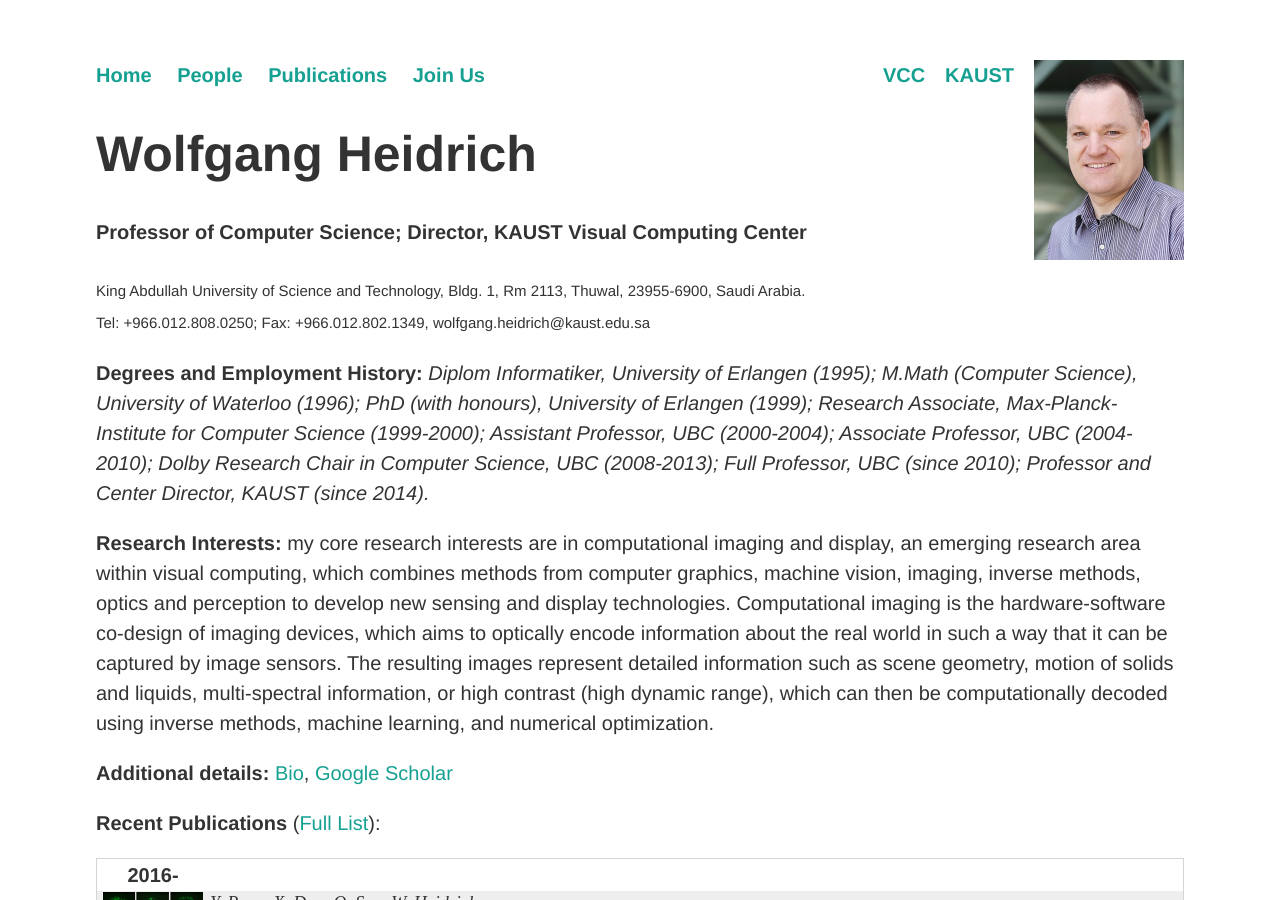
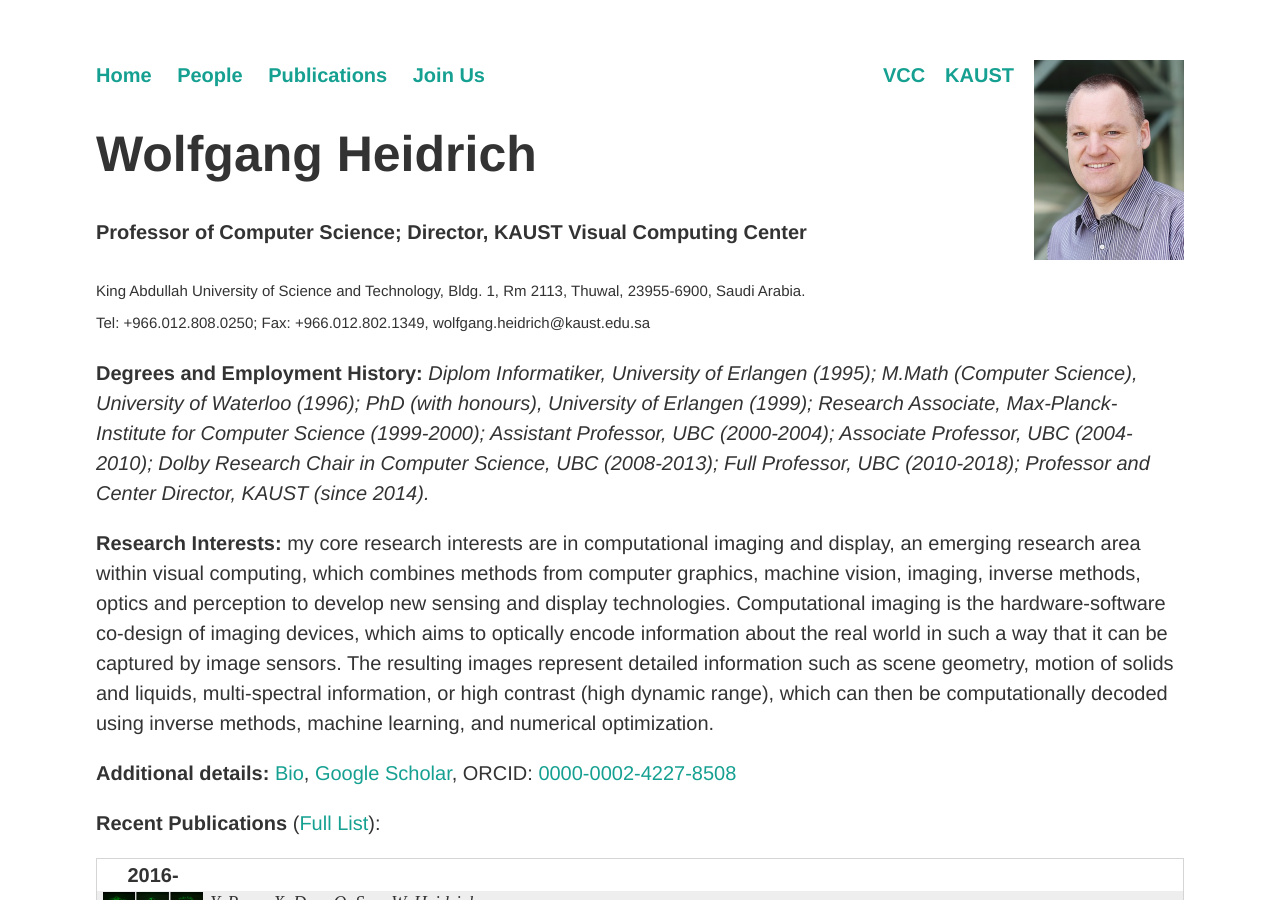
Before and after one commit to vccimaging/vccimaging.github.io, a Jekyll site: the page built from People/heidriw/index.html, in a window 1280 px wide and 900 px high. Built offline with Jekyll 4.4.1, drawn with Linux system fonts in a browser that asks for light colours.

Commit message:
Update index.html

```diff
--- a/People/heidriw/index.html
+++ b/People/heidriw/index.html
@@ -12,11 +12,11 @@ height: 200
 <span style="font-size:75%;">King Abdullah University of Science and Technology, Bldg. 1, Rm 2113, Thuwal, 23955-6900, Saudi Arabia.<br>
   Tel: +966.012.808.0250; Fax: +966.012.802.1349, wolfgang.heidrich@kaust.edu.sa</span><p>
 
-<b>Degrees and Employment History:</b> <em>Diplom Informatiker, University of Erlangen (1995); M.Math (Computer Science), University of Waterloo (1996); PhD (with honours), University of Erlangen (1999); Research Associate, Max-Planck-Institute for Computer Science (1999-2000); Assistant Professor, UBC (2000-2004); Associate Professor, UBC (2004-2010); Dolby Research Chair in Computer Science, UBC (2008-2013); Full Professor, UBC (since 2010); Professor and Center Director, KAUST (since 2014).</em><p>
+<b>Degrees and Employment History:</b> <em>Diplom Informatiker, University of Erlangen (1995); M.Math (Computer Science), University of Waterloo (1996); PhD (with honours), University of Erlangen (1999); Research Associate, Max-Planck-Institute for Computer Science (1999-2000); Assistant Professor, UBC (2000-2004); Associate Professor, UBC (2004-2010); Dolby Research Chair in Computer Science, UBC (2008-2013); Full Professor, UBC (2010-2018); Professor and Center Director, KAUST (since 2014).</em><p>
 
   <b>Research Interests:</b> my core research interests are in computational imaging and display, an emerging research area within visual computing, which combines methods from computer graphics, machine vision, imaging, inverse methods, optics and perception to develop new sensing and display technologies. Computational imaging is the hardware-software co-design of imaging devices, which aims to optically encode information about the real world in such a way that it can be captured by image sensors. The resulting images represent detailed information such as scene geometry, motion of solids and liquids, multi-spectral information, or high contrast (high dynamic range), which can then be computationally decoded using inverse methods, machine learning, and numerical optimization.<p>
 
-  <b>Additional details:</b> <a href=bio>Bio</a>, <a href="https://scholar.google.com/citations?user=IQSbom0AAAAJ">Google Scholar</a><p>
+  <b>Additional details:</b> <a href=bio>Bio</a>, <a href="https://scholar.google.com/citations?user=IQSbom0AAAAJ">Google Scholar</a>, ORCID: <a href="http://orcid.org/0000-0002-4227-8508">0000-0002-4227-8508</a><p>
 
   <b>Recent Publications</b> (<a href=publications.html>Full List</a>):<p>
 
```
